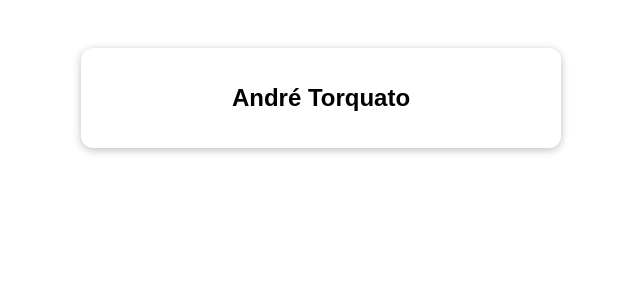
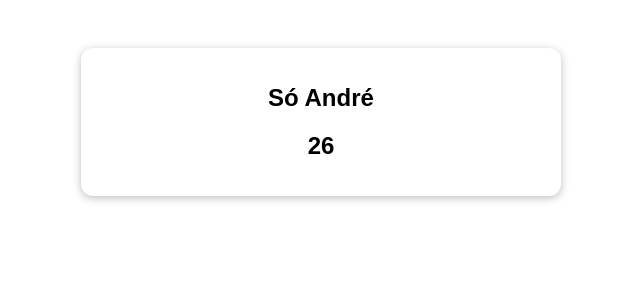
Before and after one commit to andretorquato/vuejs-course, a Vue app in the folder composition-01-starting-setup/: page / in a window 1280 px wide. Shown: the top 300 px of the page, without its empty margins (319-959 px from the left). Built offline with nearby package versions, Linux system fonts and the light colour scheme; the HTML template or start-up script is replaced by a standard one.

Commit message:
use objects with composition API

```diff
--- a/composition-01-starting-setup/src/App.vue
+++ b/composition-01-starting-setup/src/App.vue
@@ -1,24 +1,30 @@
 <template>
   <section class="container">
-    <h2>{{ userName }}</h2>
+    <h2>{{ user.name }}</h2>
+    <h2>{{ user.age }}</h2>
   </section>
 </template>
 
 <script>
-import { ref } from 'vue';
+import { reactive } from 'vue';
 export default {
   setup(){
-    const userName = ref('André Torquato')
-    const time = setInterval(() => {
-      if(userName.value.length > 0){
-        userName.value = userName.value.split().pop().toString()
-      }
-      if(userName.value.length === 0){
-        clearInterval(time)
-      }
-    }, 1000);
 
-    return { userName }
+    // const userName = ref('André Torquato')
+    // const userAge = ref(25);
+    const user = reactive({
+      name: 'André Torquato',
+      age: 25
+    });
+    setTimeout(() => {
+      // userName.value = 'Só André';
+      // userAge.value = 26;
+      user.name = 'Só André';
+      user.age = 26;
+    }, 2000);
+
+    // return { userName, userAge }
+    return { user }
   }
 };
 </script>
```
